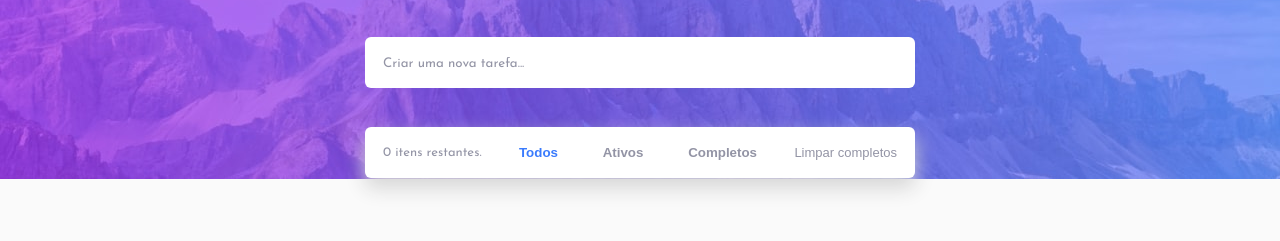
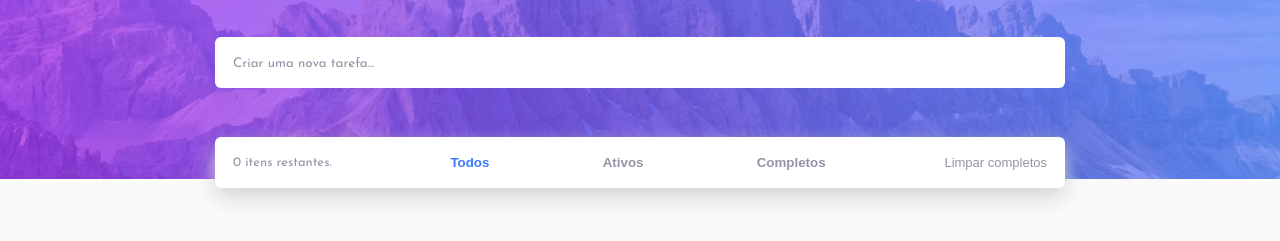
Before and after one commit to vitormrts/to-do-app, a website: page index.html in a window 1280 px wide. Shown: the part 121-362 px from the top of the page. Drawn offline with Linux system fonts and the light colour scheme.

Commit message:
Update README.md

```diff
--- a/package.json
+++ b/package.json
@@ -6,7 +6,7 @@
   "scripts": {
     "test": "echo \"Error: no test specified\" && exit 1",
     "scss": "node-sass -w src/scss/ -o src/scss/",
-    "dev": "live-server --open=public --port=3000 --entry-file=index.html & npm run scss"
+    "dev": "http-server -a localhost -p 8000 -c-1 & npm run scss"
   },
   "repository": {
     "type": "git",
@@ -21,5 +21,8 @@
   "devDependencies": {
     "live-server": "^1.2.1",
     "node-sass": "^5.0.0"
+  },
+  "dependencies": {
+    "http-server": "^0.12.3"
   }
 }
--- a/src/scss/layout/_l-header.scss
+++ b/src/scss/layout/_l-header.scss
@@ -3,7 +3,7 @@
     margin-bottom: 23px;
     height: 20vh;
 
-    max-height: 150px;
+    max-height: 170px;
 
     @media (max-height: 665px) {
         height: 25vh;
--- a/src/scss/style.scss
+++ b/src/scss/style.scss
@@ -75,7 +75,7 @@ body {
 
 .content {
     width: 90%;
-    max-width: 550px;
+    max-width: 850px;
     height: 100%;
 }
 
```
Also changed, not shown: README.md, src/demo/active.png (added), src/demo/all.png (added), src/demo/completed.png (added), src/scss/style.css, 3 other files.
